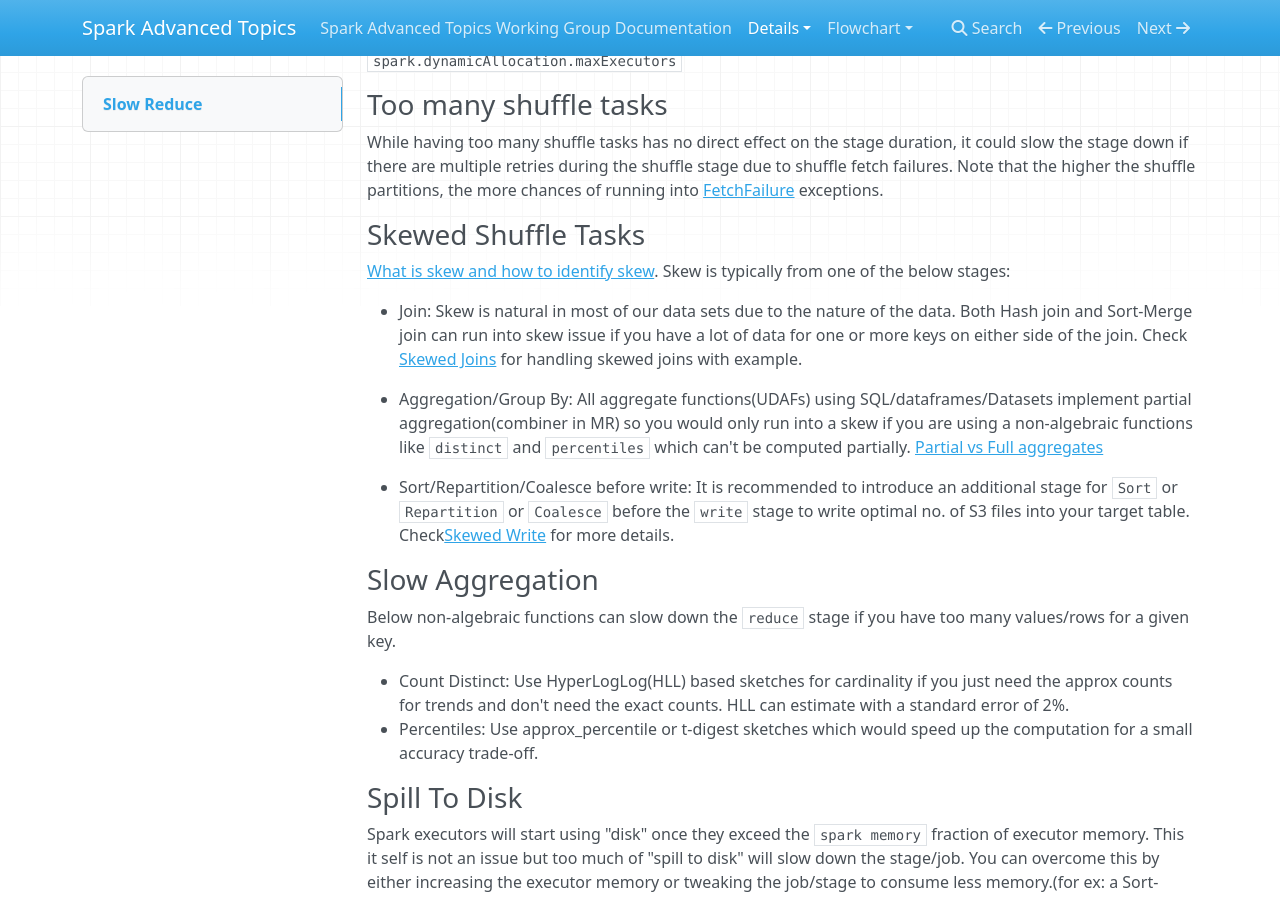
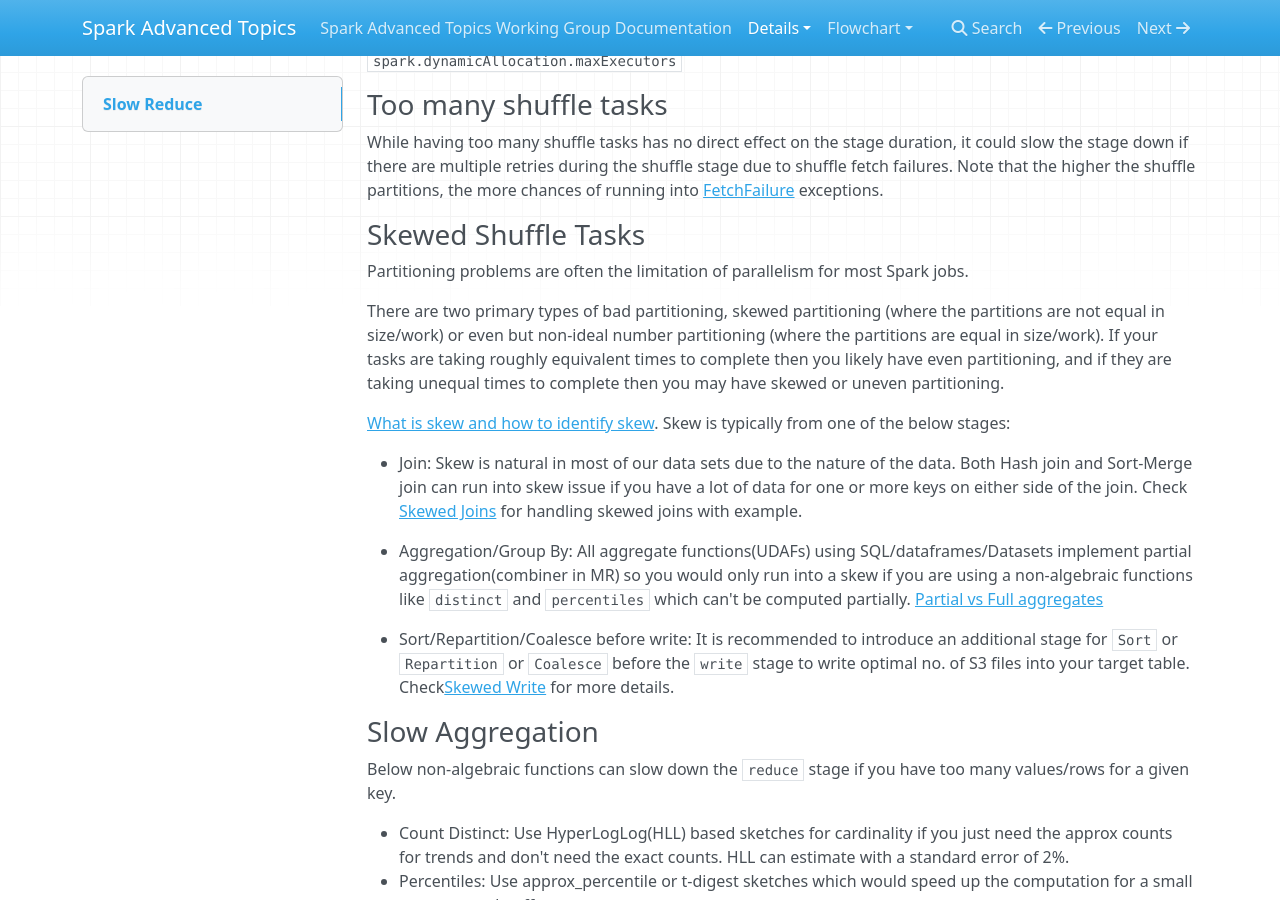
Before and after one commit to holdenk/spark-flowchart, an MkDocs documentation site: the page built from docs/details/slow-reduce.md, in a window 1280 px wide and 900 px high, scrolled down 440 px. Built offline with MkDocs 1.6.1, drawn with Linux system fonts in a browser that asks for light colours; nearby versions of some CDN libraries.

Commit message:
Try and coalesce the graph a little bit

```diff
--- a/docs/details/slow-reduce.md
+++ b/docs/details/slow-reduce.md
@@ -21,6 +21,10 @@
 
 ### Skewed Shuffle Tasks
 
+Partitioning problems are often the limitation of parallelism for most Spark jobs.
+
+There are two primary types of bad partitioning, skewed partitioning (where the partitions are not equal in size/work) or even but non-ideal number partitioning (where the partitions are equal in size/work). If your tasks are taking roughly equivalent times to complete then you likely have even partitioning, and if they are taking unequal times to complete then you may have skewed or uneven partitioning.
+
 [What is skew and how to identify skew](./key-skew.md). Skew is typically from one of the below stages:
 
 * Join: Skew is natural in most of our data sets due to the nature of the data. Both Hash join and Sort-Merge join can run into skew issue if you have a lot of data for one or more keys on either side of the join. Check [Skewed Joins](./slow-skewed-join.md) for handling skewed joins with example.
```
Also changed, not shown: docs/details/shuffle-partition-issue.md (deleted, +0 -5 lines), docs/flowchart/slow.md (+2 -0 lines).
